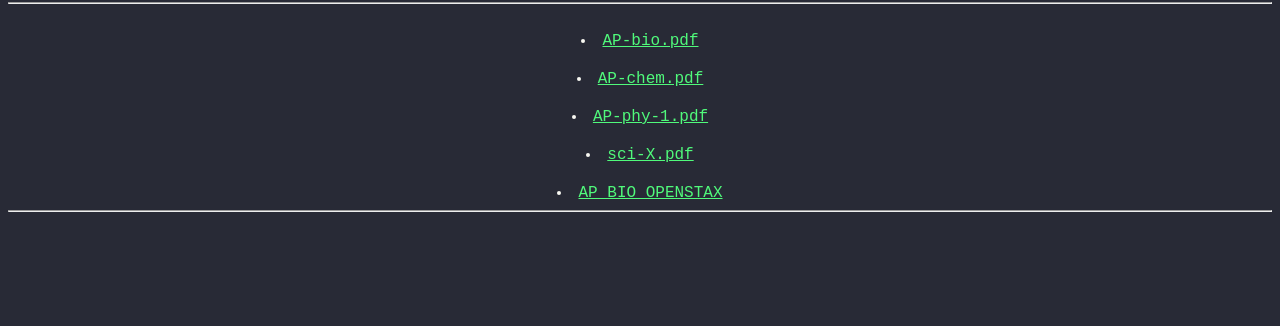
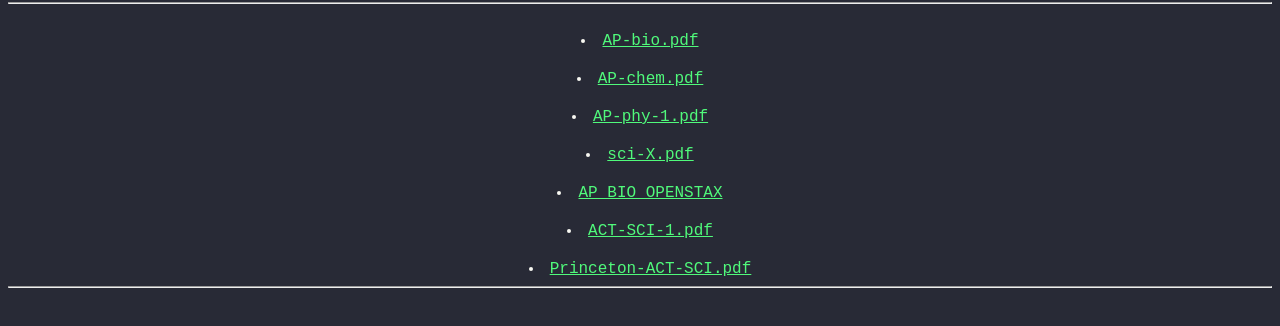
Before and after one commit to Squab03/squab03.github.io, a plain HTML site: page index.html in a window 1280 px wide. Shown: the part 78-404 px from the top of the page. Drawn offline with Linux system fonts and the light colour scheme.

Commit message:
Update index.html

```diff
--- a/index.html
+++ b/index.html
@@ -31,6 +31,8 @@
     <li><a href="books/AP-phy-1.pdf" target="_blank" rel="noopener noreferrer">AP-phy-1.pdf</a></li>
     <li><a href="books/sci-X.pdf" target="_blank" rel="noopener noreferrer">sci-X.pdf</a></li>
     <li><a href="books/AP-bio-openstax.pdf" target="_blank" rel="noopener noreferrer">AP BIO OPENSTAX</a></li>
+    <li><a href="books/ACT-SCI-1.pdf" target="_blank" rel="noopener noreferrer">ACT-SCI-1.pdf</a></li>
+    <li><a href="books/Princeton-ACT-SCI.pdf" target="_blank" rel="noopener noreferrer">Princeton-ACT-SCI.pdf</a></li>
     <hr>
     </center>
 </body>
```
